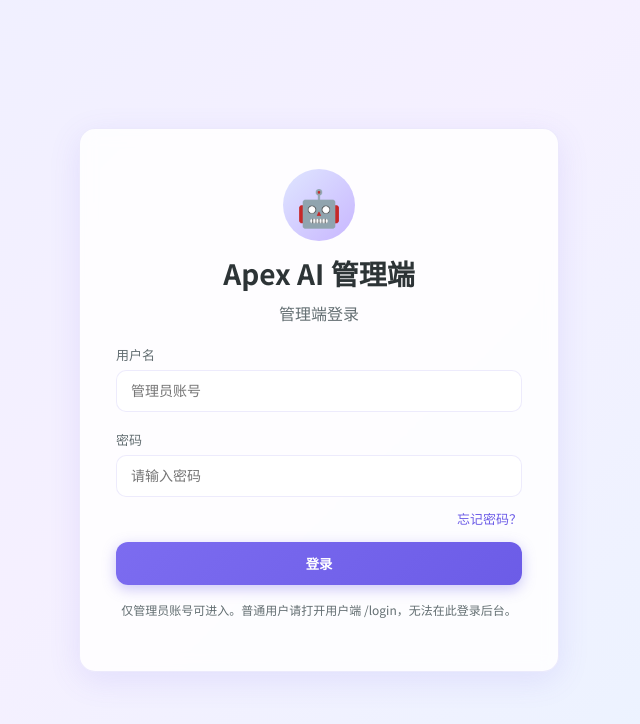
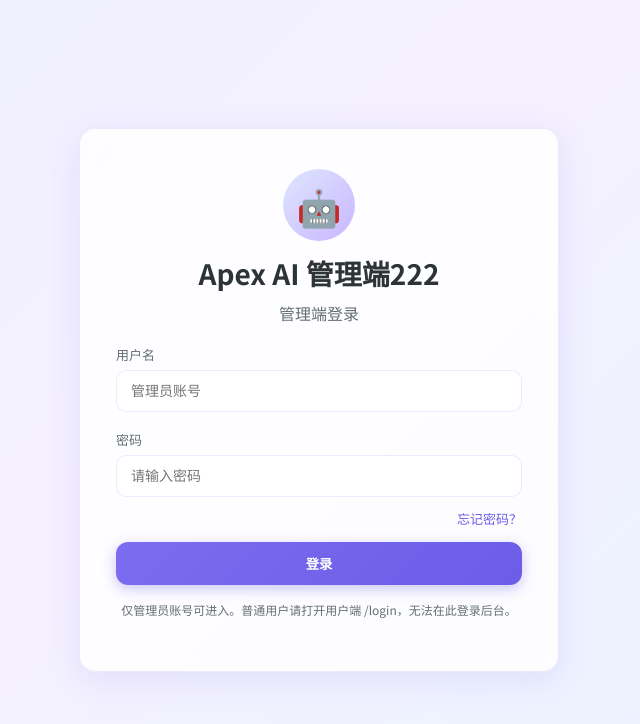
Before and after one commit to c-sy1/ai-agent, a React (Vite) app in the folder frontend/: page /admin/login in a window 1280 px wide. Shown: the top 724 px of the page, without its empty margins (321-961 px from the left). Built offline with nearby package versions, Linux system fonts and the light colour scheme.

Commit message:
修改了标题

```diff
--- a/frontend/src/pages/Login.jsx
+++ b/frontend/src/pages/Login.jsx
@@ -199,7 +199,7 @@ export default function Login({ portal = "user" }) {
       <div className="login-card card">
         <div className="hero" style={{ marginBottom: 20 }}>
           <div className="hero-logo">🤖</div>
-          <h1>{isAdminPortal ? "Apex AI 管理端" : "Apex AI"}</h1>
+          <h1>{isAdminPortal ? "Apex AI 管理端222" : "Apex AI"}</h1>
           <p>{title}</p>
         </div>
 
```
